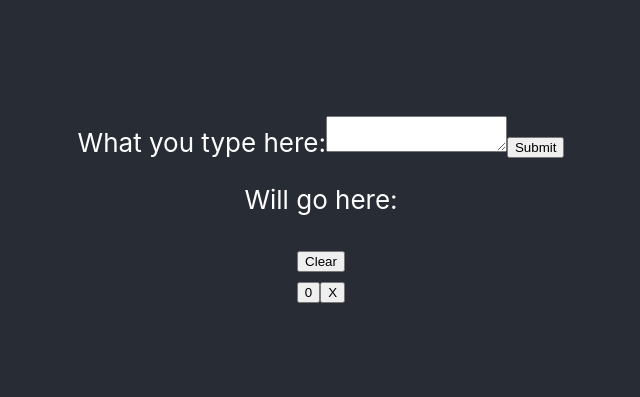
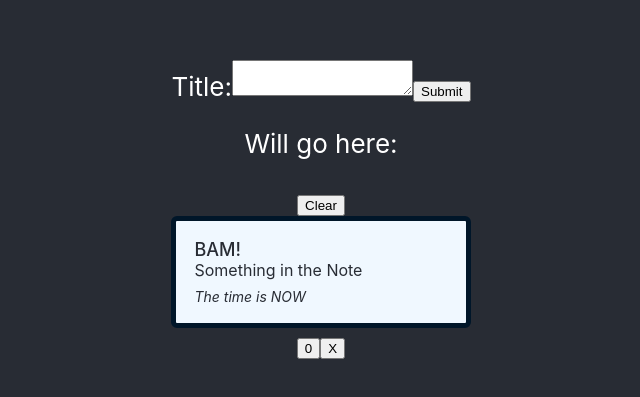
Before and after one commit to ArtyTheTorch/What-Did-I-Do-The-Other-Day, a React (Create React App) app in the folder what-did-i-do-the-other-day/: page / in a window 1280 px wide. Shown: the part 191-588 px from the top of the page, without its empty margins (319-959 px from the left). Built offline with nearby package versions, Linux system fonts and the light colour scheme.

Commit message:
Stylized the Notes and have the intial setup for adding multiple note cards

```diff
--- a/what-did-i-do-the-other-day/src/App.css
+++ b/what-did-i-do-the-other-day/src/App.css
@@ -24,6 +24,32 @@
   color: white;
 }
 
+.note {
+  background-color: aliceblue;
+  color: #282c34;
+  border: solid 5px rgb(0, 22, 41);
+  border-radius: 6px;
+  padding: calc(10px + 1vmin) calc(10px + 1vmin);
+  display: flex;
+  flex-direction: column;
+  align-items: flex-start;
+}
+
+.note-title {
+  font-size: calc(10px + 1vmin);
+  font-weight: 500;
+}
+
+.note-contents {
+  font-size: calc(8px + 1vmin);
+  margin-block-start: 0em;
+  margin-block-end: .5em;
+}
+
+.note-time{
+  font-size: calc(6px + 1vmin);
+  font-style: italic;
+}
 
 @keyframes App-logo-spin {
   from {
--- a/what-did-i-do-the-other-day/src/components/CalendarGrid.jsx
+++ b/what-did-i-do-the-other-day/src/components/CalendarGrid.jsx
@@ -1,13 +1,25 @@
 import React, {Component} from 'react';
-import Note from './Note';
+import NoteMaker from './NoteMaker';
 import CounterContainer from './CounterContainer';
 
 
 class CalendarGrid extends Component {
+    constructor(props) {
+        super(props)
+        this.state = {
+            notesList: []
+        }
+    }
+
+    handleSubmit = (note) => {
+        //this.state.notesList //figureout what needs to go here
+    }
+
     render() {
         return (
             <div className="App">
-                <Note />
+                {/* Make a Map Function that reads over noteList that returns a Note Component */}
+                <NoteMaker />
                 <CounterContainer />
             </div>
         )
--- a/what-did-i-do-the-other-day/src/components/Note.jsx
+++ b/what-did-i-do-the-other-day/src/components/Note.jsx
@@ -1,57 +1,18 @@
 import React, {Component} from 'react';
-/*TODO:
-*Define what a Note is:
-*Title:
-*Note:
-*Time that it was created:
-*
-*When i hit submit, we create a new "note" and that note is displayed above.
-*This component is now going to be Form and it will create notes
-*Learn how to use the Map funciton with react
-*Use the map function with on of our container components.
-*Look up - Prop drilling/Passing Props down
-*/
+// *Define what a Note is:
+// *Title:
+// *Note:
+// *Time that it was created:
 class Note extends Component {
-    constructor(props) {
-      super(props);
-      this.state = {
-        value: '',
-        labelText: ''
-      };
-    }
-
-     handleChange = (event) => {
-        this.setState({value: event.target.value})
-     }
-
-    handleSubmit = (event) => {
-        this.setState({labelText: this.state.value})
-        event.preventDefault()
-        event.stopPropagation()
-    }
-
-    handleClear = (event) => {
-        this.setState(
-            {labelText: '', value: ''}
+    render()
+    {
+        return (
+            <div className='note' class = 'note'>
+                <label class='note-title'>{this.props.title}</label>
+                <p class='note-contents'>Something in the Note</p>
+                <label class='note-time'>The time is NOW</label>
+            </div>
         )
-        event.preventDefault();
-    }
-
-    render() {
-        return (
-            <form onSubmit={this.handleSubmit}>
-                <label>What you type here:
-                    <textarea value={this.state.value} onChange={this.handleChange}/>
-                </label>
-
-                <input type="submit" value="Submit" />
-
-                <p>Will go here: {this.state.labelText}</p>
-                <button onClick={this.handleClear}>Clear
-                </button>
-            </form>
-        );
     }
 }
-
-  export default Note
+export default Note
--- /dev/null
+++ b/what-did-i-do-the-other-day/src/components/NoteMaker.jsx
@@ -0,0 +1,60 @@
+import React, {Component} from 'react';
+import Note from './Note';
+/*TODO:
+*Define what a Note is:
+*Title:
+*Note:
+*Time that it was created:
+*
+*When i hit submit, we create a new "note" and that note is displayed above.
+*This component is now going to be Form and it will create notes
+*Learn how to use the Map funciton with react
+*Use the map function with on of our container components.
+*Look up - Prop drilling/Passing Props down
+*/
+class NoteMaker extends Component {
+    constructor(props) {
+      super(props);
+      this.state = {
+        value: '',
+        note: '',
+        labelText: ''
+      };
+    }
+
+     handleChange = (event) => {
+        this.setState({value: event.target.value})
+     }
+
+    handleSubmit = (event) => {
+        this.setState({labelText: this.state.value})
+        event.preventDefault()
+        event.stopPropagation()
+    }
+
+    handleClear = (event) => {
+        this.setState(
+            {labelText: '', value: ''}
+        )
+        event.preventDefault();
+    }
+
+    render() {
+        return (
+            <form onSubmit={this.handleSubmit}>
+                <label>Title:
+                    <textarea value={this.state.value} onChange={this.handleChange}/>
+                </label>
+
+                <input type="submit" value="Submit" />
+
+                <p>Will go here: {this.state.labelText}</p>
+                <button onClick={this.handleClear}>Clear
+                </button>
+                <Note title = 'BAM!' />
+            </form>
+        );
+    }
+}
+
+  export default NoteMaker
```
